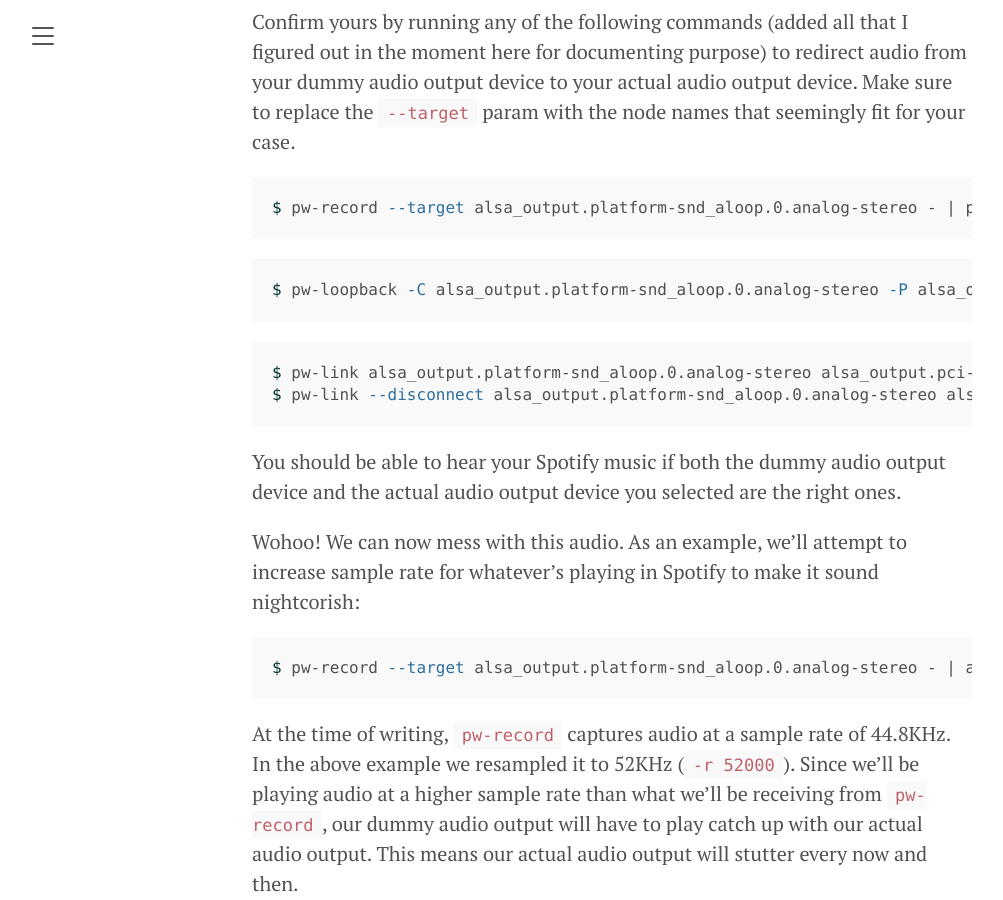
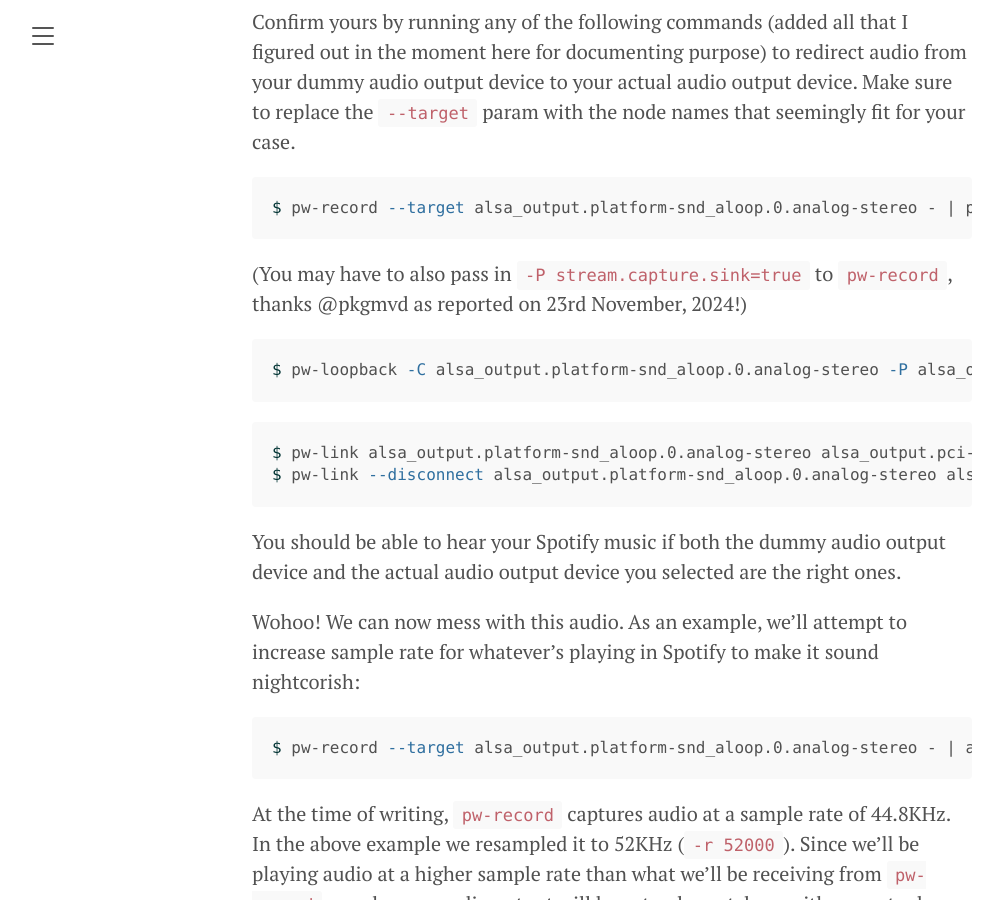
Before and after one commit to ritiek/ritiek.github.io, a Jekyll site: the page built from _posts/2023-06-12-capturing-and-piping-audio-output-from-a-process-in-linux.md, in a window 1280 px wide and 900 px high, scrolled down 3037 px. Shown: the whole window, without its empty margins (28-1031 px from the left). Built offline with Jekyll 4.4.1, drawn with Linux system fonts in a browser that asks for light colours; nearby versions of some CDN libraries.

Commit message:
May require additional param to `pw-record`

````diff
--- a/_posts/2023-06-12-capturing-and-piping-audio-output-from-a-process-in-linux.md
+++ b/_posts/2023-06-12-capturing-and-piping-audio-output-from-a-process-in-linux.md
@@ -89,6 +89,7 @@ fit for your case.
 ```bash
 $ pw-record --target alsa_output.platform-snd_aloop.0.analog-stereo - | pw-play --target alsa_output.pci-0000_00_1f.3-platform-skl_hda_dsp_generic.HiFi__hw_sofhdadsp__sink -
 ```
+(You may have to also pass in `-P stream.capture.sink=true` to `pw-record`, thanks @pkgmvd as reported on 23rd November, 2024!)
 ```bash
 $ pw-loopback -C alsa_output.platform-snd_aloop.0.analog-stereo -P alsa_output.pci-0000_00_1f.3-platform-skl_hda_dsp_generic.HiFi__hw_sofhdadsp__sink
 ```
````
